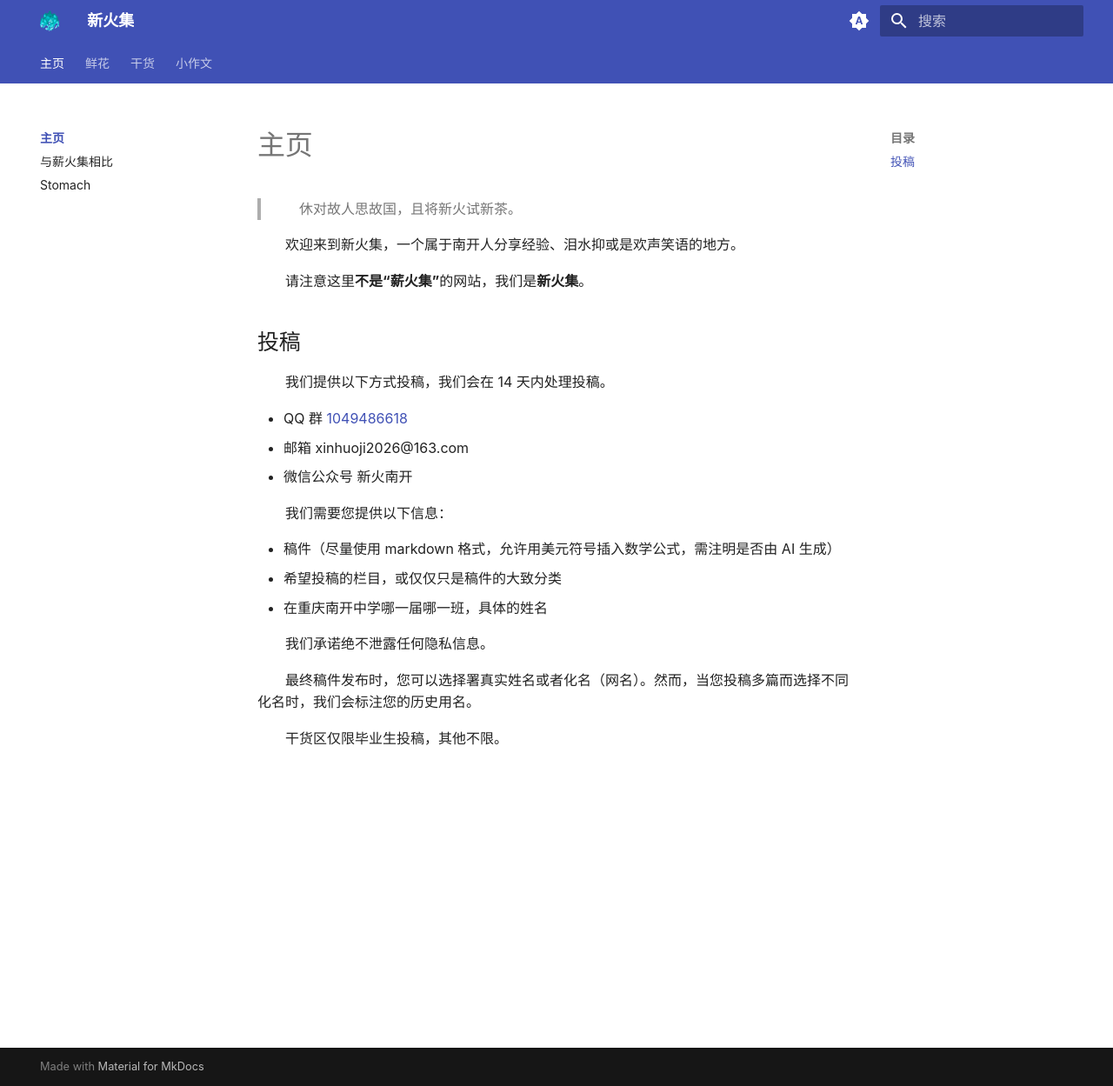
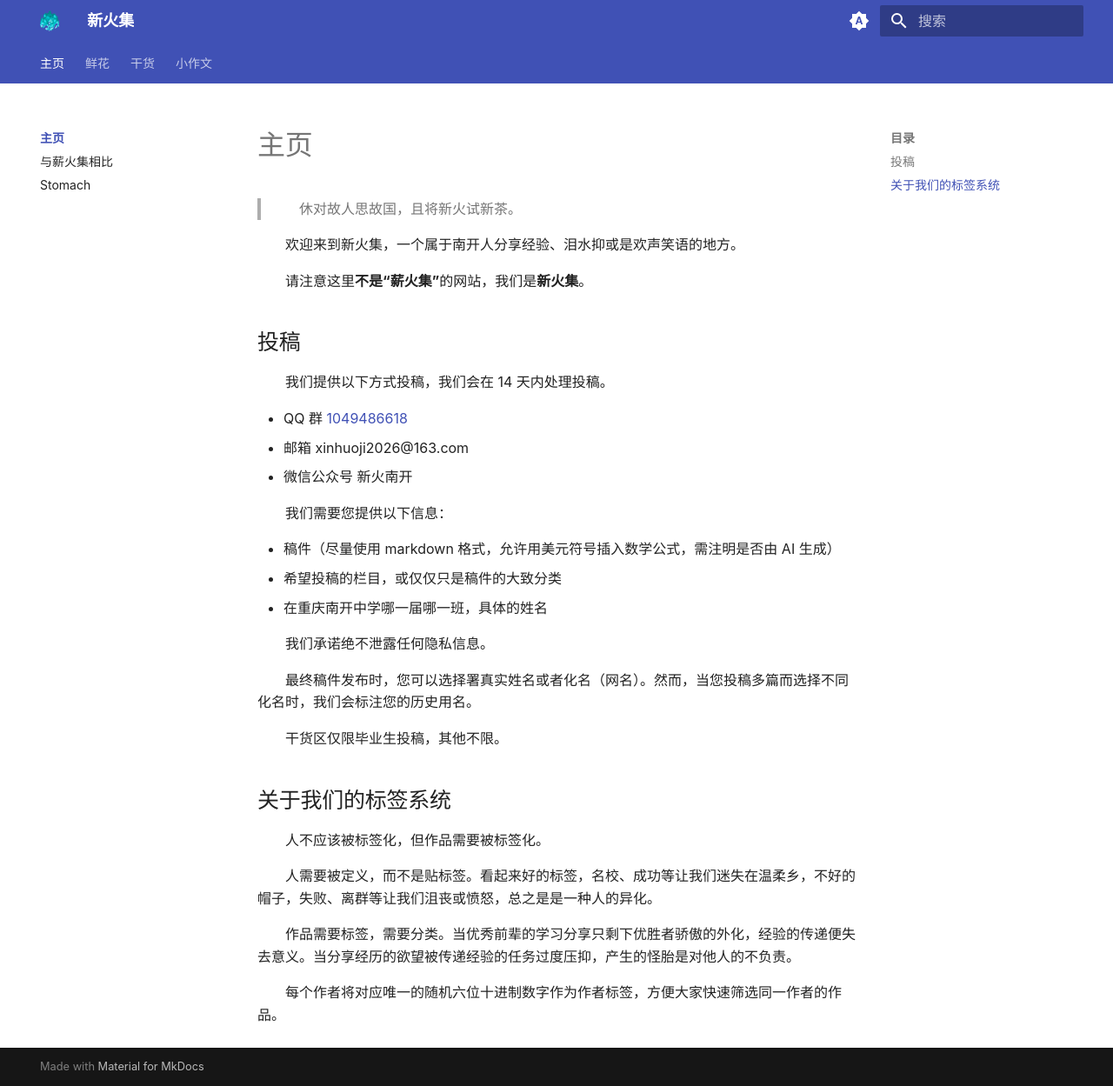
Before and after one commit to xinhuoji/xinhuoji, an MkDocs documentation site: the page built from docs/index.md, in a window 1280 px wide and 1249 px high. Shown: the whole window at 87% size. Built offline with MkDocs 1.6.1 and Material for MkDocs 9.7.7, drawn with Linux system fonts in a browser that asks for light colours.

Commit message:
Optimize texts

```diff
--- a/docs/index.md
+++ b/docs/index.md
@@ -22,3 +22,11 @@
 最终稿件发布时，您可以选择署真实姓名或者化名（网名）。然而，当您投稿多篇而选择不同化名时，我们会标注您的历史用名。
 
 干货区仅限毕业生投稿，其他不限。
+## 关于我们的标签系统
+人不应该被标签化，但作品需要被标签化。
+
+人需要被定义，而不是贴标签。看起来好的标签，名校、成功等让我们迷失在温柔乡，不好的帽子，失败、离群等让我们沮丧或愤怒，总之是是一种人的异化。
+
+作品需要标签，需要分类。当优秀前辈的学习分享只剩下优胜者骄傲的外化，经验的传递便失去意义。当分享经历的欲望被传递经验的任务过度压抑，产生的怪胎是对他人的不负责。
+
+每个作者将对应唯一的随机六位十进制数字作为作者标签，方便大家快速筛选同一作者的作品。
```
Also changed, not shown: docs/prosncons.md (+0 -6 lines), docs/小作文.md (+1 -1 lines), docs/干货.md (+1 -1 lines), docs/鲜花.md (+1 -1 lines).
